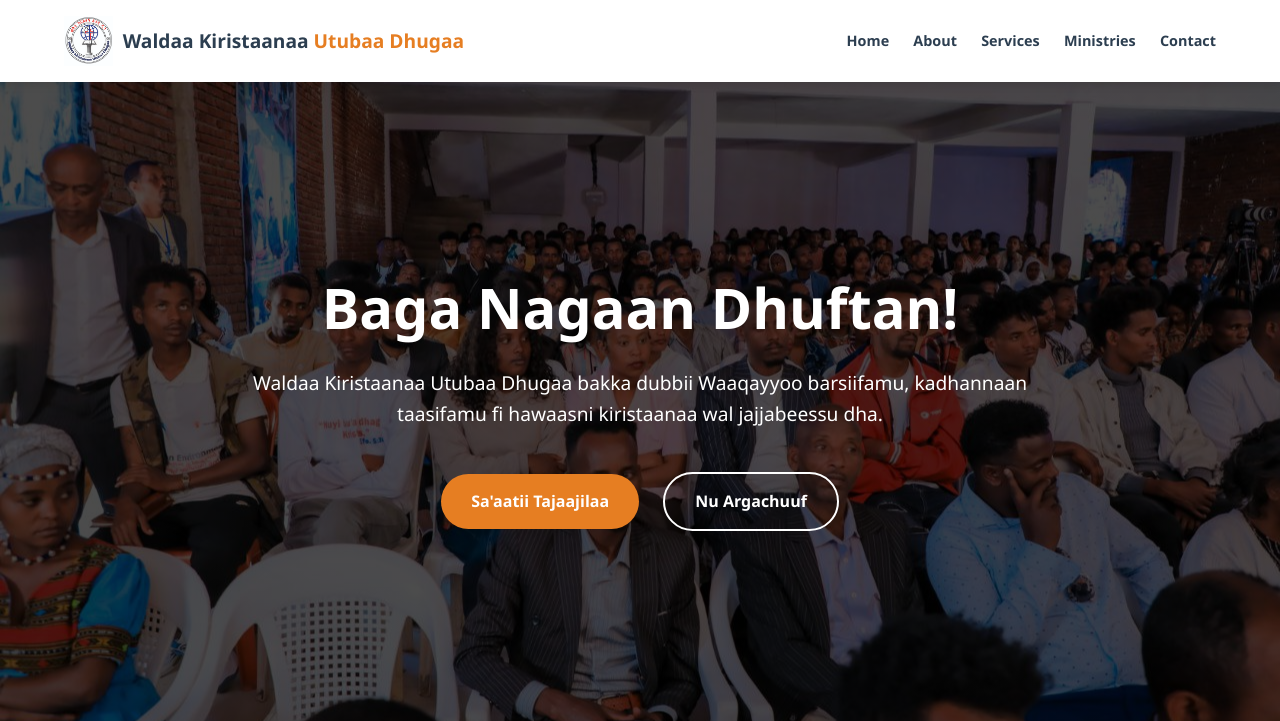
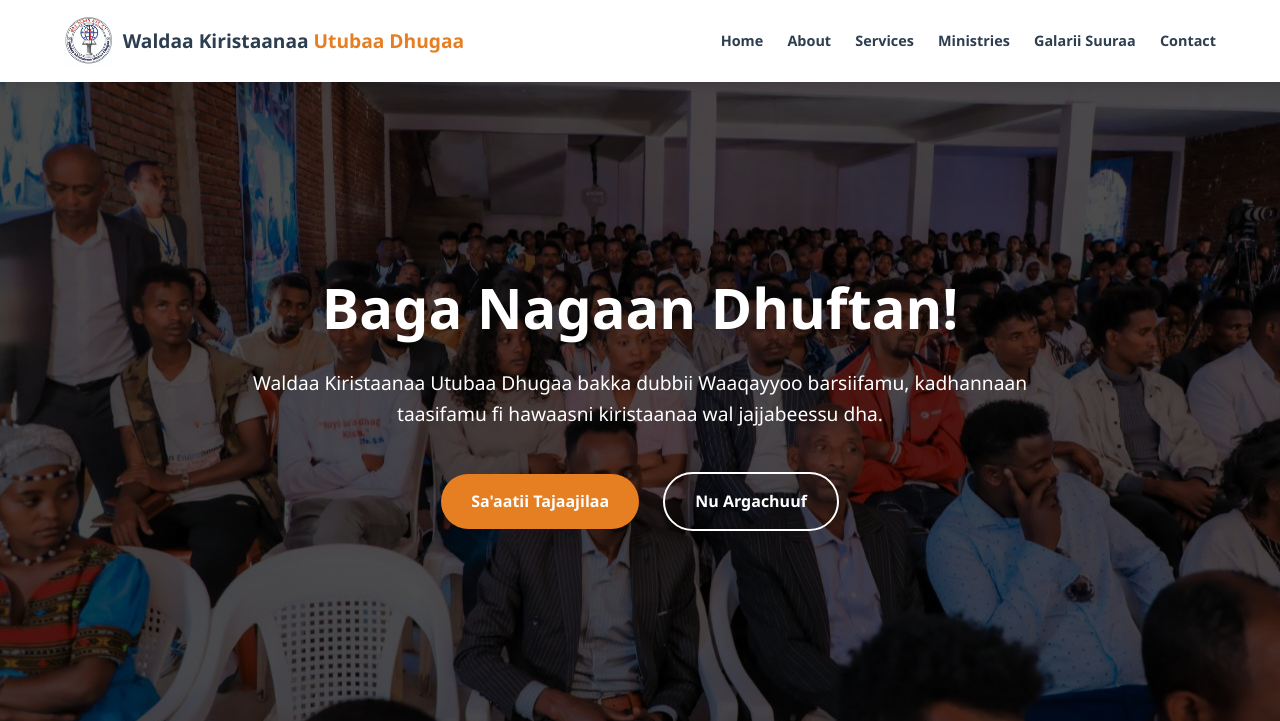
Before and after one commit to feyotad2013-sys/utubaadhugaa-church, a Flask app: page / in a window 1280 px wide. Shown: the top 721 px of the page. Run offline with Flask 3, Linux system fonts and the light colour scheme; some libraries are stand-ins or nearby versions.

Commit message:
Update index.html

```diff
--- a/church website/templates/index.html
+++ b/church website/templates/index.html
@@ -118,6 +118,7 @@
             <a href="#about">About</a>
             <a href="#services">Services</a>
             <a href="#ministries">Ministries</a>
+            <a href="{{ url_for('gallery') }}" class="nav-link">Galarii Suuraa</a>
             <a href="#contact">Contact</a>
         </nav>
     </header>
```
